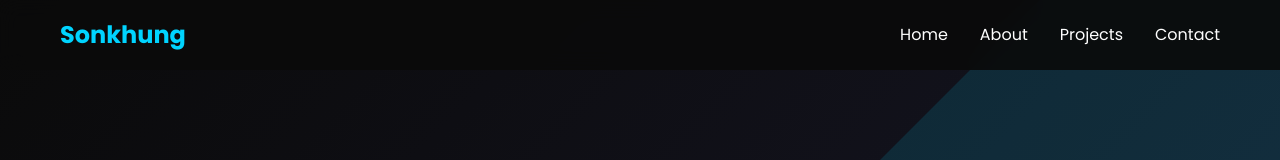
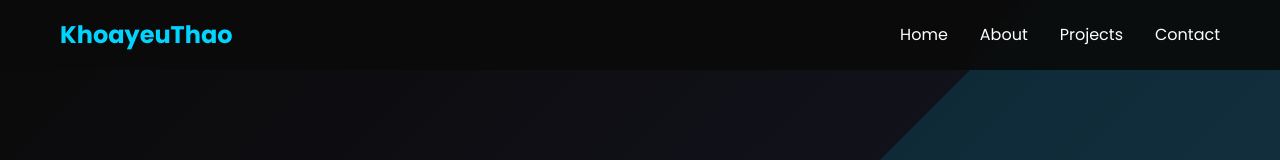
Before and after one commit to NguyenKhoa144/Portfolio_25, a plain HTML site: page index.html in a window 1280 px wide. Shown: the top 160 px of the page. Drawn offline with Linux system fonts and the light colour scheme; files whose address does not match are found by name.

Commit message:
6th_update

```diff
--- a/index.html
+++ b/index.html
@@ -14,7 +14,7 @@
     <!-- Header & Navigation -->
     <header class="header">
       <nav class="nav">
-        <div class="nav-brand">Sonkhung</div>
+        <div class="nav-brand">KhoayeuThao</div>
         <ul class="nav-menu">
           <li><a href="#home">Home</a></li>
           <li><a href="#about">About</a></li>
```
